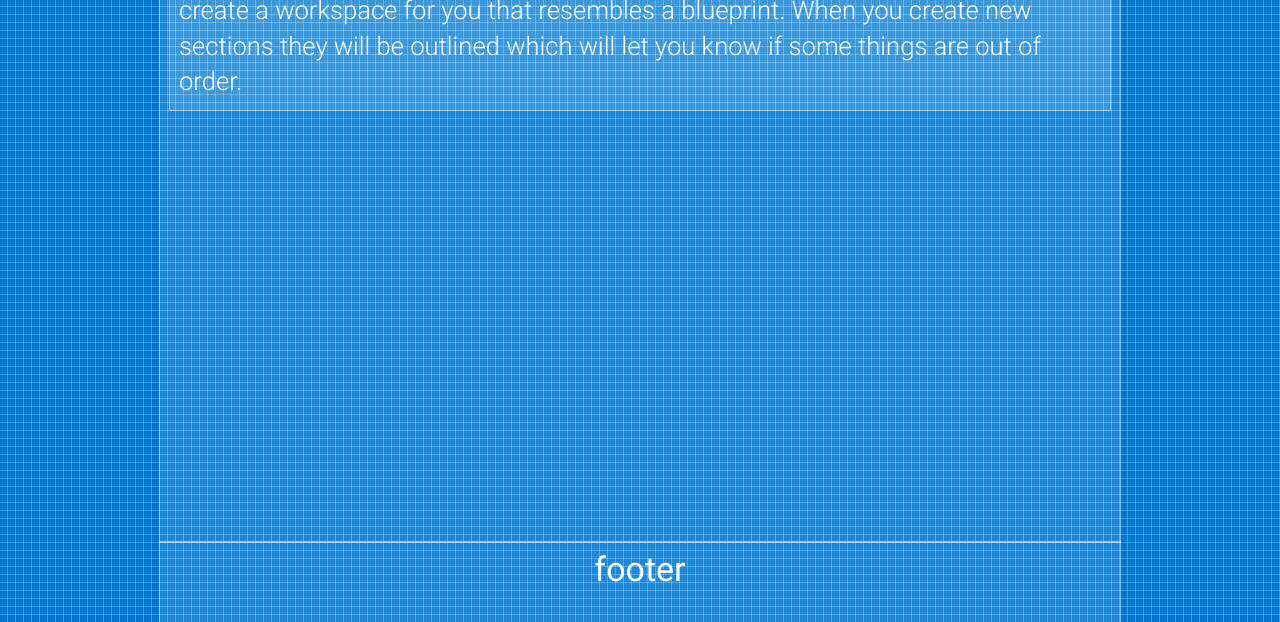
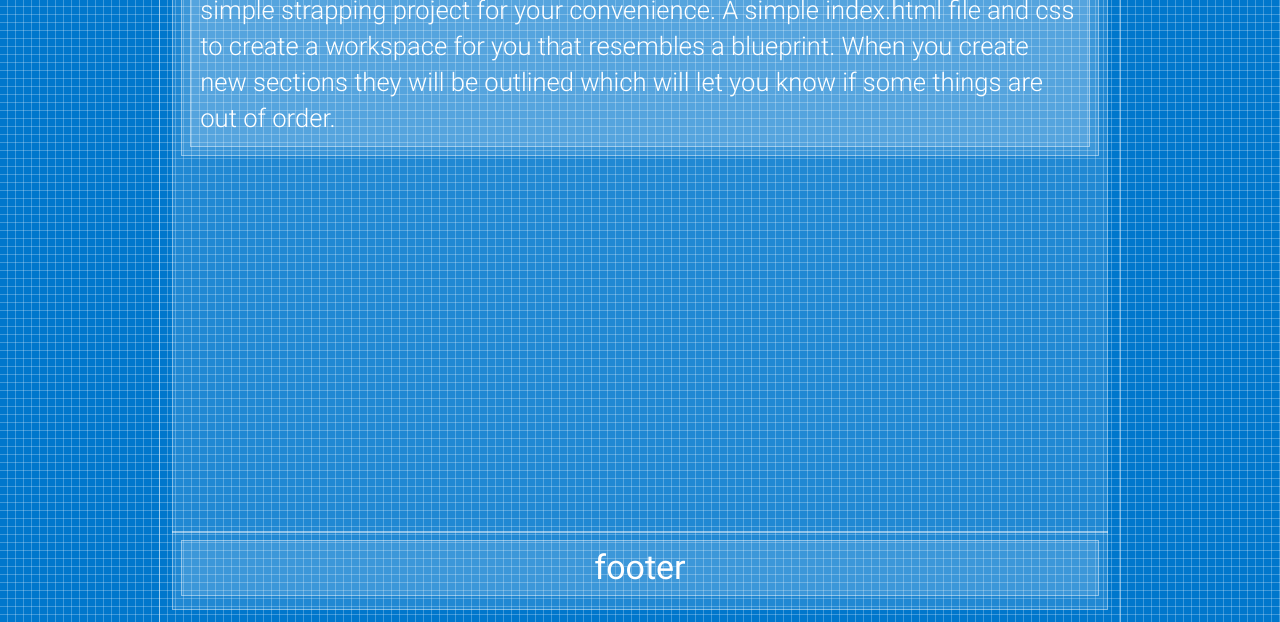
Before and after one commit to DevelDoe/DevelDevelStap, a plain HTML site: page index.html in a window 1280 px wide. Shown: the part 178-800 px from the top of the page. Drawn offline with Linux system fonts and the light colour scheme.

Commit message:
added all blocklevel elements

```diff
--- a/assets/css/default.css
+++ b/assets/css/default.css
@@ -53,8 +53,25 @@ body {
     text-align: center;
 }
 
-/* elements */
-section, div, header, footer{
+/**
+ * HTML block-level elements
+ * -------------------------
+ * A Block-level element occupies the entire space of its
+ * parent element, thereby creating a a block.
+ *
+ * Browsers typically display the element with a newline bothe
+ * before and after the element. You can visualize them as a
+ * stack of blocks.
+ *
+ * Note: Block-level elements always starts on an new line and takes
+ * up the fyll width available (stretches out to the left and right as fare
+ * as it can.
+*/
+article,aside,blockquote,body,br,button,canvas,caption,col,colgroup,dd,
+div,dl,dt,embed,fieldset,figcaption,figure,footer,form,h1,h2,h3,h4,h5,h6,
+header,hgroup,hr,li,map,object,ol,output,p,pre,progress,section,table,
+tbody,textarea,tfoot,th,thead,tr,ul,video
+{
     background-color: rgba(255, 255, 255, 0.125);
     outline: rgba(255, 255, 255, 0.5) solid 1px !important;
     padding: 1%;
```
